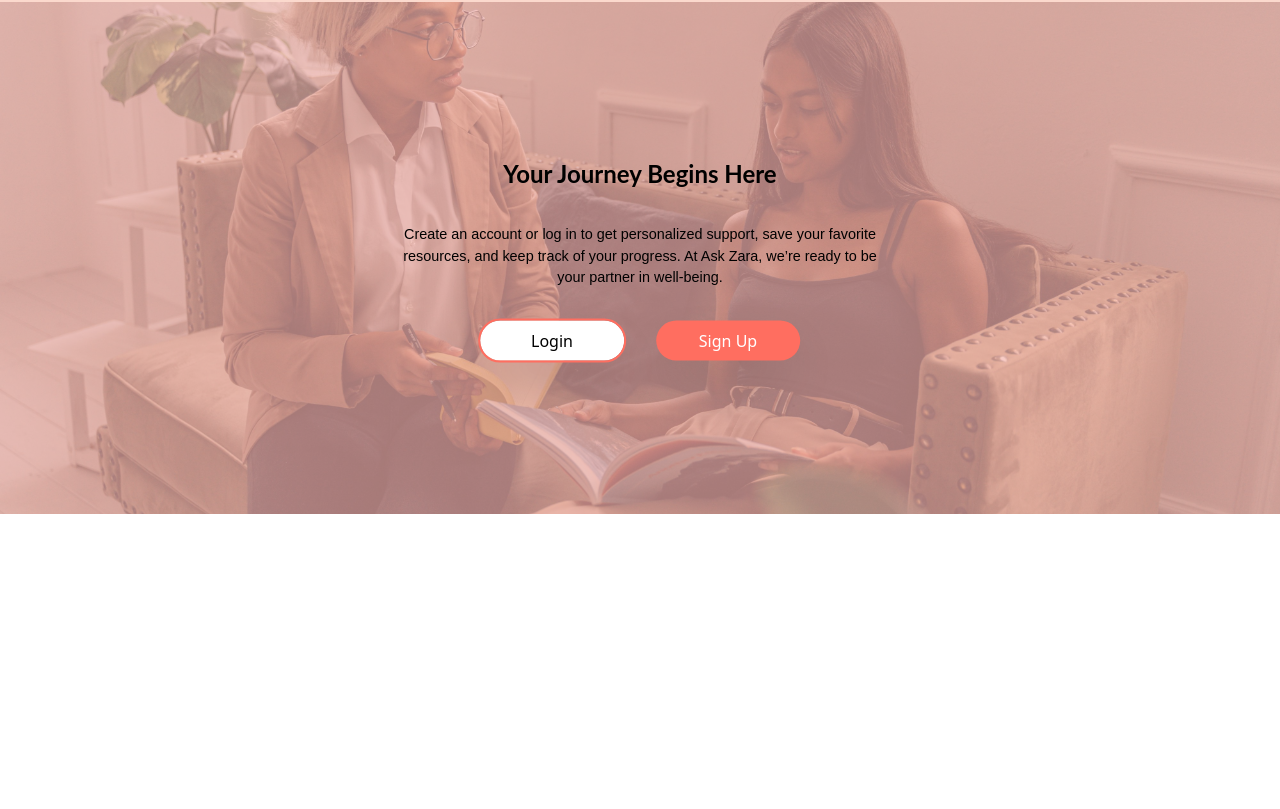
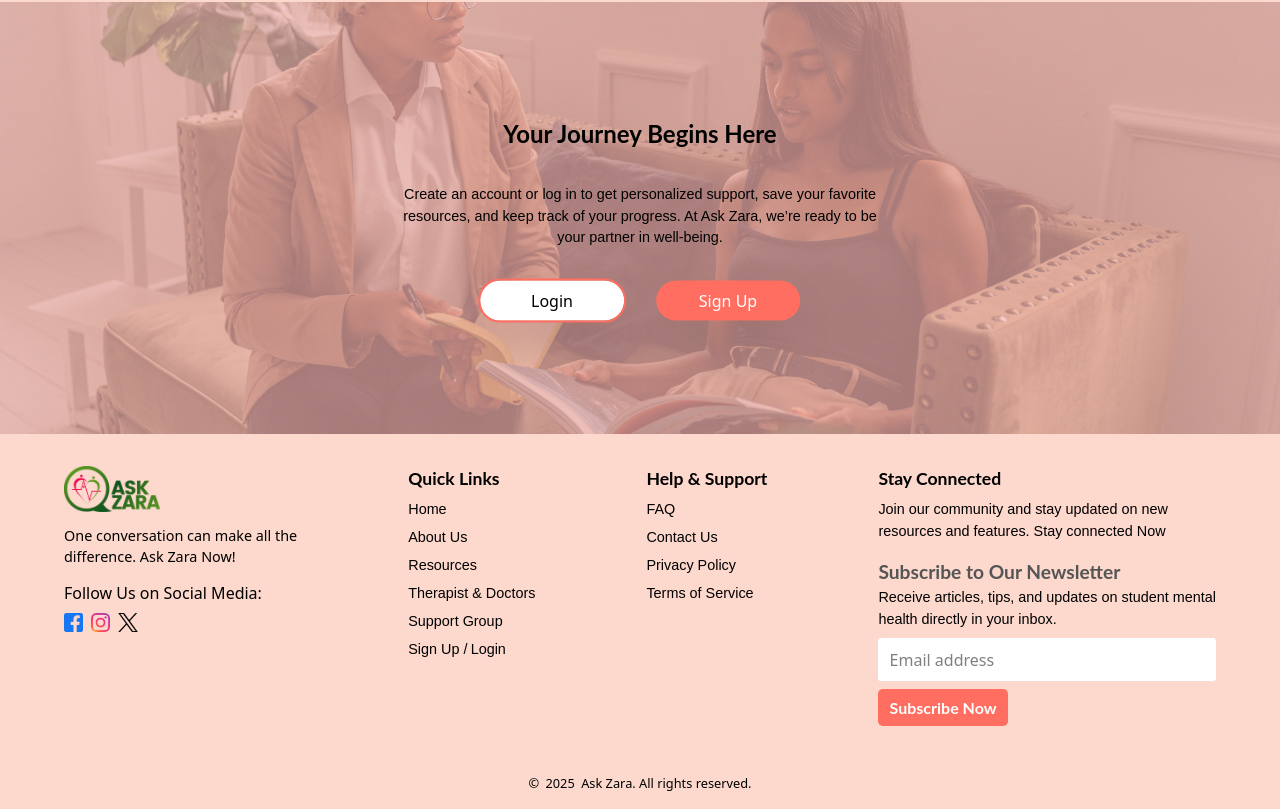
Before and after one commit to Qoosim/ask-zara, a React (Vite) app: page / in a window 1280 px wide. Shown: the part 4004-4813 px from the top of the page. Before the commit the page ends 4518 px from the top, so only its background shows below. Built offline with nearby package versions, Linux system fonts and the light colour scheme.

Commit message:
design and develop footer

```diff
--- a/src/components/home/_components/BeginsHereComponent.jsx
+++ b/src/components/home/_components/BeginsHereComponent.jsx
@@ -3,7 +3,7 @@ import React from "react";
 export const BeginsHereComponent = () => {
   return (
     <>
-      <div className="relative w-full h-[32rem]">
+      <div className="relative w-full h-[27rem]">
         <div className="absolute inset-0 bg-[#f7b4b2cc] opacity-85 z-0"></div>
         <img
           src="/assets/loginimage.jpg"
@@ -22,13 +22,13 @@ export const BeginsHereComponent = () => {
           </p>
           <div className="flex items-center gap-[2rem]">
             <button
-              className="bg-[#fff] text-[#000] w-[9rem] py-[0.5rem] rounded-[2rem] outline-2 outline-[#ff6e60] shadow-2xl"
+              className="bg-[#fff] text-[#000] w-[9rem] py-[0.5rem] rounded-[2rem] outline-2 outline-[#ff6e60] shadow-2xl cursor-pointer"
               role="button"
             >
               Login
             </button>
             <button
-              className="bg-[#ff6e60] text-[#fff] w-[9rem] py-[0.5rem] rounded-[2rem] shadow-2xl"
+              className="bg-[#ff6e60] text-[#fff] w-[9rem] py-[0.5rem] rounded-[2rem] shadow-2xl cursor-pointer"
               role="button"
             >
               Sign Up
--- /dev/null
+++ b/src/components/home/_components/FooterComponent.jsx
@@ -0,0 +1,116 @@
+import React from "react";
+
+export const FooterComponent = () => {
+  return (
+    <>
+      <div className="bg-[#fcd8cd]">
+        <div className="w-[90%] 2xl:w-[65%] mx-auto pt-[2rem] pb-[1rem]">
+          <div className="flex justify-between">
+            <div className="flex flex-col gap-[0.8rem]">
+              <img src="/assets/askzaralogo.png" alt="" className="w-[6rem]" />
+              <div className="flex flex-col text-[#000] text-[0.9rem]">
+                <span>One conversation can make all the</span>
+                <span>difference. Ask Zara Now!</span>
+              </div>
+              <div className="flex flex-col gap-[0.5rem]">
+                <span>Follow Us on Social Media:</span>
+                <div className="flex items-center gap-[0.5rem]">
+                  <img
+                    src="/assets/facebooklogo.png"
+                    alt="Facebook logo"
+                    className="w-[1.2rem] cursor-pointer"
+                  />
+                  <img
+                    src="/assets/instalogo.png"
+                    alt="Instagram logo"
+                    className="w-[1.2rem] cursor-pointer"
+                  />
+                  <img
+                    src="/assets/xtwitter.png"
+                    alt="X logo"
+                    className="w-[1.2rem] cursor-pointer"
+                  />
+                </div>
+              </div>
+            </div>
+            <div>
+              <h3 className="text-[#000] text-[1.1rem] font-lato-bold mb-[0.4rem]">
+                Quick Links
+              </h3>
+              <ul className="flex flex-col gap-[0.4rem] font-montserrat text-[0.9rem]">
+                <li className="cursor-pointer">Home</li>
+                <li className="cursor-pointer">About Us</li>
+                <li className="cursor-pointer">Resources</li>
+                <li className="cursor-pointer">Therapist & Doctors</li>
+                <li className="cursor-pointer">Support Group</li>
+                <li className="flex items-center gap-[0.2rem]">
+                  <span className="cursor-pointer">Sign Up /</span>
+                  <span className="cursor-pointer">Login</span>
+                </li>
+              </ul>
+            </div>
+            <div>
+              <h3 className="text-[#000] text-[1.1rem] font-lato-bold mb-[0.4rem]">
+                Help & Support
+              </h3>
+              <ul className="flex flex-col gap-[0.4rem] font-montserrat text-[0.9rem]">
+                <li>FAQ</li>
+                <li>Contact Us</li>
+                <li>Privacy Policy</li>
+                <li>Terms of Service</li>
+              </ul>
+            </div>
+            <div>
+              <div>
+                <h3 className="text-[#000] text-[1.1rem] font-lato-bold mb-[0.4rem]">
+                  Stay Connected
+                </h3>
+                <div className="flex flex-col text-[#000] text-[0.9rem] font-montserrat">
+                  <span>Join our community and stay updated on new</span>
+                  <span>
+                    resources and features. Stay connected{" "}
+                    <a href="" className="">
+                      Now
+                    </a>
+                  </span>
+                </div>
+                <div className="mt-[1rem]">
+                  <h3 className="text-[#555555] font-lato-bold text-[1.2rem]">
+                    Subscribe to Our Newsletter
+                  </h3>
+                  <div className="flex flex-col font-montserrat text-[0.9rem] text-[#000]">
+                    <span>
+                      Receive articles, tips, and updates on student mental
+                    </span>
+                    <span>health directly in your inbox.</span>
+                  </div>
+                  <form
+                    action=""
+                    className="flex flex-col gap-[0.5rem] mt-[0.5rem]"
+                  >
+                    <input
+                      type="text"
+                      placeholder="Email address"
+                      className="bg-[#fff] px-[0.7rem] py-[0.6rem] focus:outline-none rounded-[0.2rem]"
+                    />
+                    <button
+                      className="bg-[#ff6e60] w-fit px-[0.7rem] py-[0.4rem] text-[#fff] font-lato-bold text-[1rem] rounded-[0.3rem] cursor-pointer"
+                      role="button"
+                    >
+                      Subscribe Now
+                    </button>
+                  </form>
+                </div>
+              </div>
+            </div>
+          </div>
+          <span className="flex justify-center mt-[3rem] text-[#000] text-[0.8rem]">
+            &copy;{" "}
+            <span className="mx-[0.4rem]">{new Date().getFullYear()}</span> Ask
+            Zara. All rights reserved.
+          </span>
+        </div>
+      </div>
+    </>
+  );
+};
--- a/src/components/home/index.jsx
+++ b/src/components/home/index.jsx
@@ -6,6 +6,7 @@ import { TipsComponent } from "./_components/TipsComponent";
 import { TherapistDoctor } from "./_components/TherapistDoctor";
 import { ReviewComponent } from "./_components/ReviewComponent";
 import { BeginsHereComponent } from "./_components/BeginsHereComponent";
+import { FooterComponent } from "./_components/FooterComponent";
 
 export const Home = () => {
   return (
@@ -17,6 +18,7 @@ export const Home = () => {
       <TherapistDoctor />
       <ReviewComponent />
       <BeginsHereComponent />
+      <FooterComponent />
     </div>
   );
 };
```
